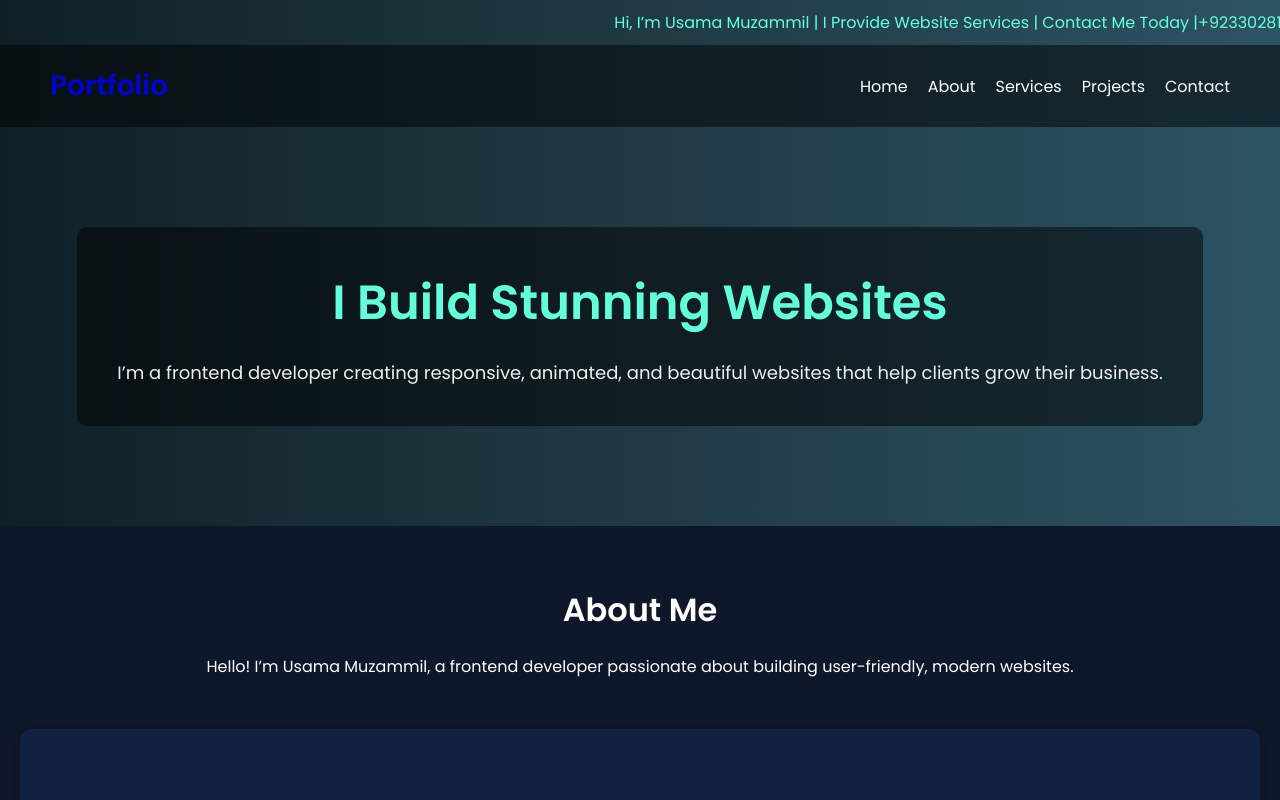
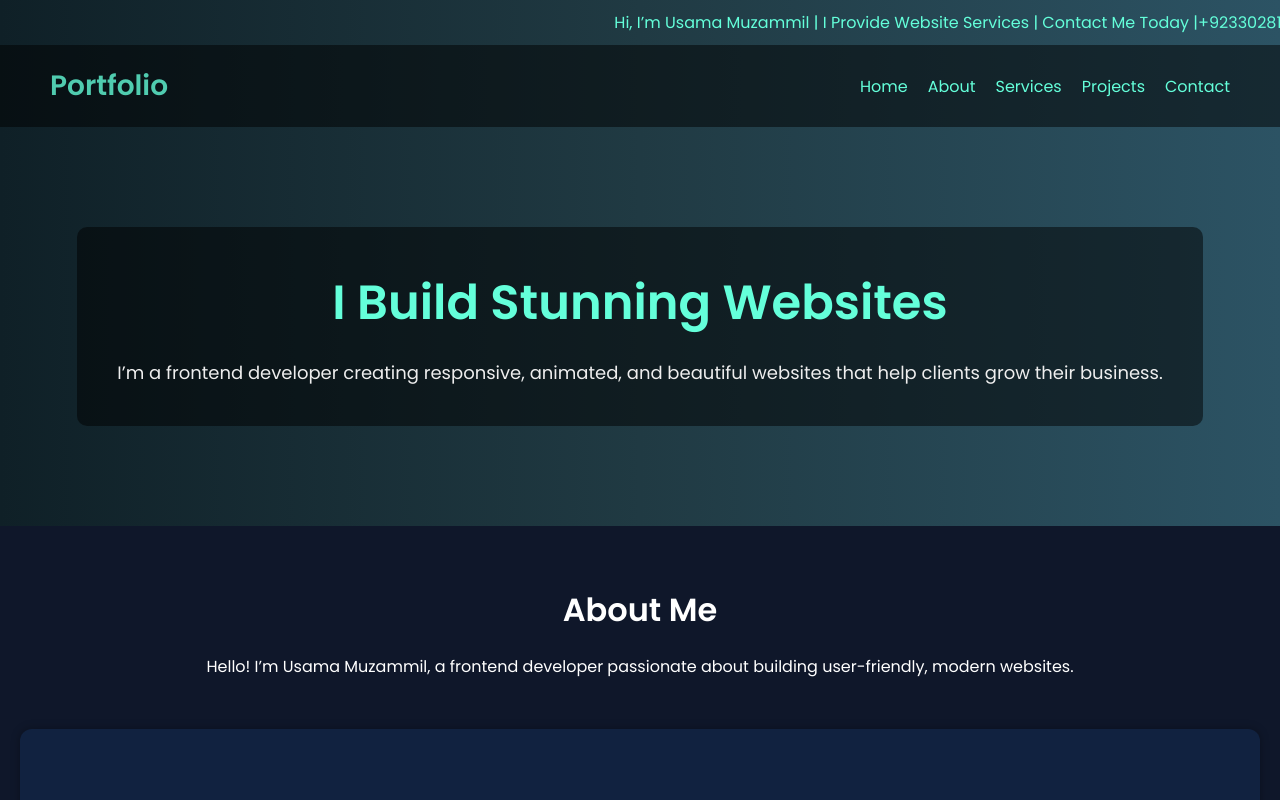
Before and after one commit to UsamaIT786/Usama-Frontend, a plain HTML site: page index.html in a window 1280 px wide. Shown: the top 800 px of the page. Drawn offline with Linux system fonts and the light colour scheme.

Commit message:
Update style.css

```diff
--- a/style.css
+++ b/style.css
@@ -13,7 +13,6 @@
 
   header {
           background-color: rgba(0, 0, 0, 0.5);
- color:#64ffda;
     padding: 20px 50px;
     display: flex;
     justify-content: space-between;
@@ -25,7 +24,8 @@
 
   header h1 {
     font-size: 28px;
-    color:blue;
+     color:#64ffda;
+
     animation: flicker 3s infinite;
   }
 
@@ -37,13 +37,14 @@
   }
 
   nav a {
-    color:white;
+     color:#64ffda;
+
     text-decoration: none;
     transition: color 0.3s ease;
   }
 
   nav a:hover {
-    color: #64ffda;
+    color: white;
   }
 
   .ticker {
```
